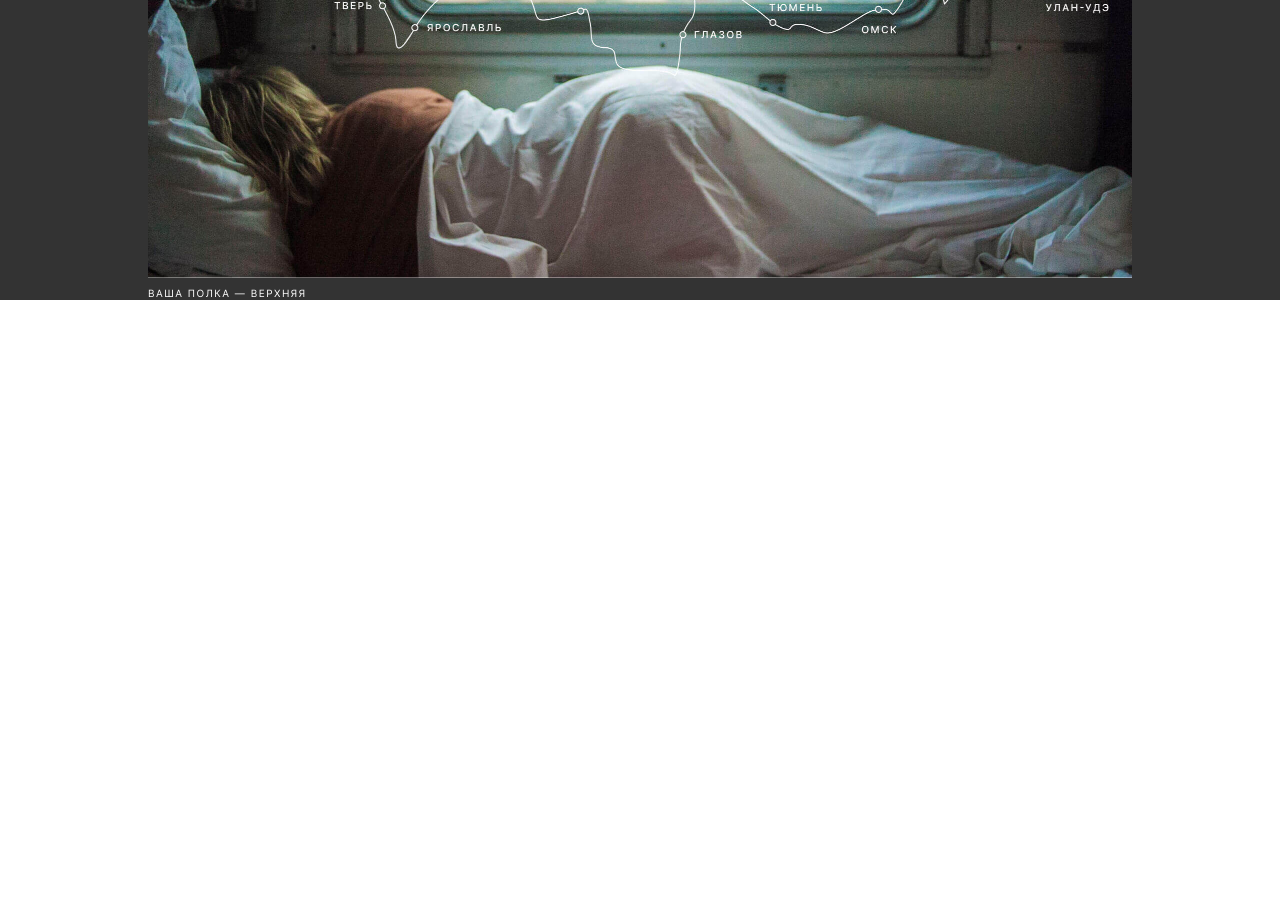
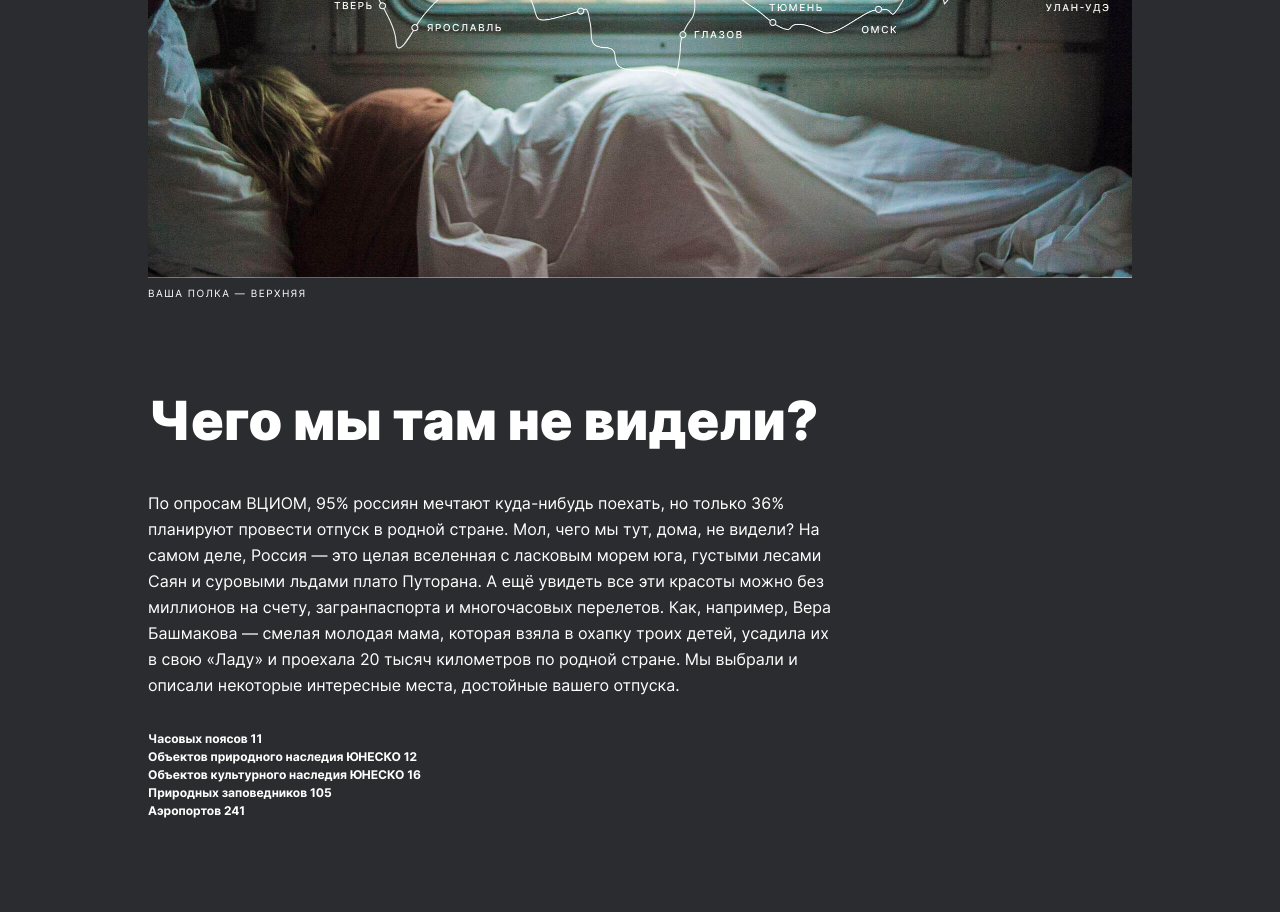
Before and after one commit to ValerijKalabin/russian-travel, a plain HTML site: page index.html in a window 1280 px wide. Shown: the part 781-1693 px from the top of the page. Before the commit the page ends 1081 px from the top, so only its background shows below. Drawn offline with Linux system fonts and the light colour scheme.

Commit message:
Intro iz ready

```diff
--- /dev/null
+++ b/blocks/intro/__list/intro__list.css
@@ -0,0 +1,10 @@
+.intro__list {
+  list-style: none;
+  font-family: Inter;
+  font-style: normal;
+  font-weight: bold;
+  font-size: 12px;
+  line-height: 18px;
+  padding: 0;
+  margin: 0;
+}
--- /dev/null
+++ b/blocks/intro/__text/intro__text.css
@@ -0,0 +1,16 @@
+.intro__text {
+  font-family: Inter;
+  font-style: normal;
+  font-weight: normal;
+  font-size: 16px;
+  line-height: 26px;
+  max-width: 690px;
+  padding: 0;
+  margin: 0 0 32px;
+}
+
+@media screen and (max-width: 768px) {
+  .intro__text {
+    max-width: 720px;
+  }
+}
--- /dev/null
+++ b/blocks/intro/__title/intro__title.css
@@ -0,0 +1,17 @@
+.intro__title {
+  font-family: Inter;
+  font-style: normal;
+  font-weight: 900;
+  font-size: 54px;
+  line-height: 58px;
+  padding: 0;
+  margin: 0 0 40px;
+}
+
+@media screen and (max-width: 425px) {
+  .intro__title {
+    max-width: 288px;
+    font-size: 32px;
+   line-height: 35px;
+  }
+}
--- /dev/null
+++ b/blocks/intro/intro.css
@@ -0,0 +1,28 @@
+@import url(./__title/intro__title.css);
+@import url(./__text/intro__text.css);
+@import url(./__list/intro__list.css);
+
+.intro {
+  max-width: 984px;
+  min-width: 288px;
+  padding: 92px 0;
+  margin: 0 auto;
+}
+
+@media screen and (max-width: 1032px) {
+  .intro {
+    max-width: 928px;
+  }
+}
+
+@media screen and (max-width: 976px) {
+  .intro {
+    padding: 88px 24px;
+  }
+}
+
+@media screen and (max-width: 425px) {
+  .intro {
+    padding: 64px 16px;
+  }
+}
--- a/blocks/lead/__caption/lead__caption.css
+++ b/blocks/lead/__caption/lead__caption.css
@@ -1,6 +1,7 @@
 .lead__caption {
   display: block;
-  width: 984px;
+  max-width: 984px;
+  box-sizing: border-box;
   padding: 0;
   margin: 0 auto;
   font-family: Inter;
--- a/blocks/lead/lead.css
+++ b/blocks/lead/lead.css
@@ -4,7 +4,8 @@
 @import url(./__caption/lead__caption.css);
 
 .lead {
-  max-width: 1280px;
+  max-width: 984px;
   min-width: 320px;
+  padding: 0;
   margin: 0 auto;
 }
--- a/blocks/page/page.css
+++ b/blocks/page/page.css
@@ -1,6 +1,6 @@
 .page {
   width: 100%;
-  background-color: #333333;
+  background-color: #2A2C2F;
   color: #FFFFFF;
   font-family: Inter, sans-serif;
 }
--- a/index.html
+++ b/index.html
@@ -22,6 +22,27 @@
         <img src="./images/lead-polka.jpg" alt="Путешественник" class="lead__image">
         <p class="lead__caption">ваша полка — верхняя</p>
       </section>
+      <section class="intro">
+        <h2 class="intro__title">Чего мы там не видели?</h2>
+        <p class="intro__text">
+          По опросам ВЦИОМ, 95% россиян мечтают куда-нибудь поехать,
+          но только 36% планируют провести отпуск в родной стране. Мол, чего мы тут, дома,
+          не видели? На самом деле, Россия — это целая вселенная с ласковым морем юга, густыми
+          лесами Саян и суровыми льдами плато Путорана. А ещё увидеть все эти красоты можно без
+          миллионов на счету, загранпаспорта и многочасовых перелетов. Как, например, Вера
+          Башмакова — смелая молодая мама, которая взяла в охапку троих детей, усадила их в свою
+          «Ладу» и проехала 20 тысяч километров по родной стране. Мы выбрали и описали некоторые
+          интересные места, достойные вашего отпуска.
+        </p>
+        <ul class="intro__list">
+          <li>Часовых поясов 11</li>
+          <li>Объектов природного наследия ЮНЕСКО 12</li>
+          <li>Объектов культурного наследия ЮНЕСКО 16</li>
+          <li>Природных заповедников 105</li>
+          <li>Аэропортов 241</li>
+        </ul>
+      </section>
+      <section></section>
     </main>
   </div>
 </body>
--- a/pages/index.css
+++ b/pages/index.css
@@ -3,3 +3,4 @@
 @import url(../blocks/page/page.css);
 @import url(../blocks/header/header.css);
 @import url(../blocks/lead/lead.css);
+@import url(../blocks/intro/intro.css);
```
